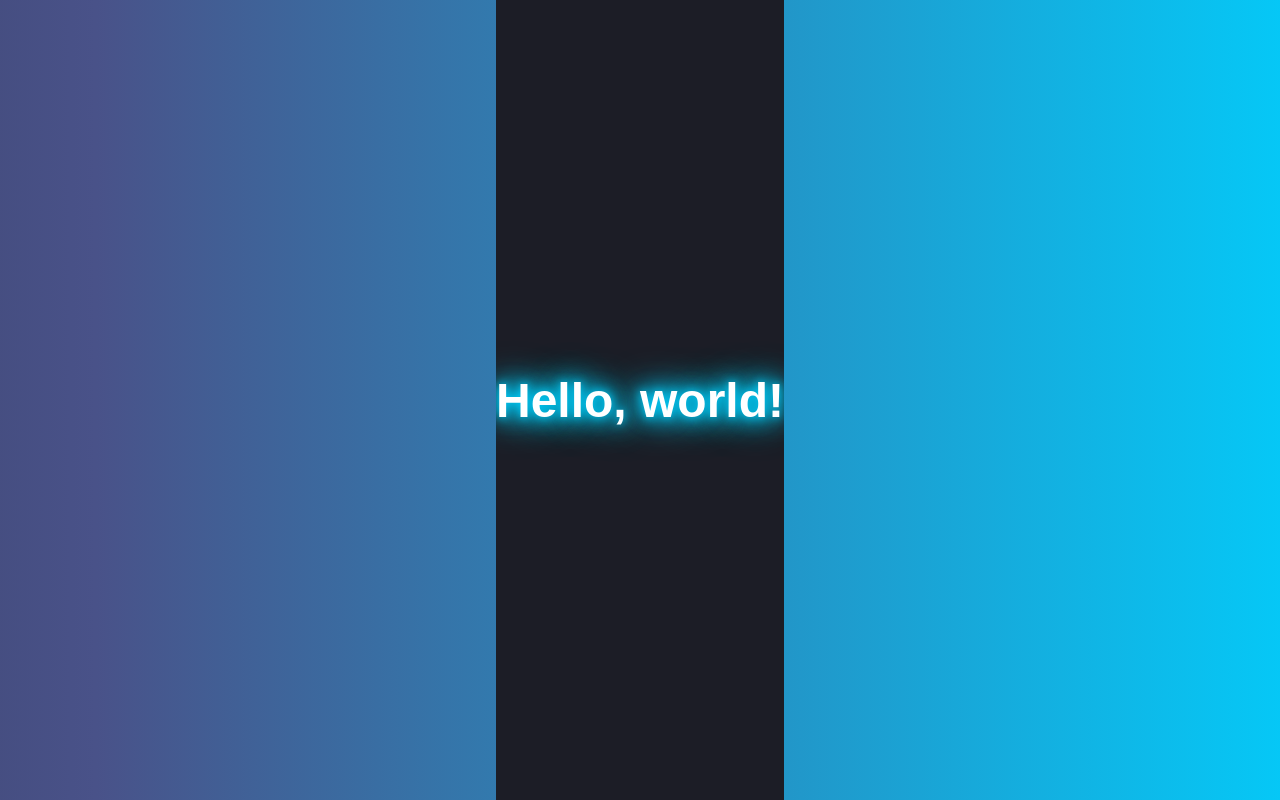
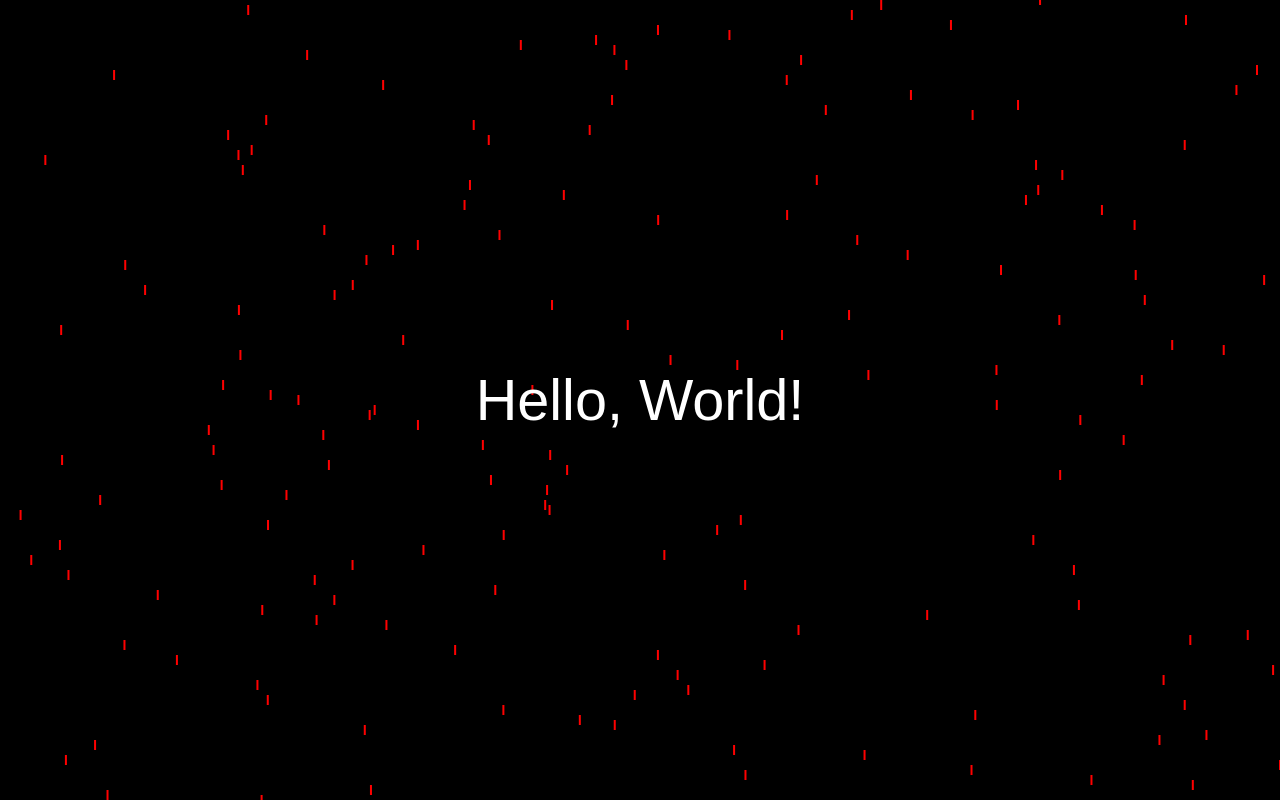
Before and after one commit to enflam3/enflam3.github.io, a plain HTML site: page index.html in a window 1280 px wide. Drawn offline with Linux system fonts and the light colour scheme.

Commit message:
second attempt

```diff
--- a/index.html
+++ b/index.html
@@ -1,55 +1,108 @@
 <!DOCTYPE html>
 <html>
 <head>
-  <title>Animated Background</title>
+    <title>Hello, World!</title>
     <style>
-    body, html {
-      height: 100%;
+        body {
+            background-color: #000;
+            overflow: hidden;
             margin: 0;
-      font-family: Arial, sans-serif;
-      display: flex;
-      align-items: center;
-      justify-content: center;
-      background: #1c1d26;
-      overflow: hidden;
+            padding: 0;
         }
 
-    body::after {
-      content: '';
+        #canvas {
             position: absolute;
             top: 0;
             left: 0;
             width: 100%;
             height: 100%;
-      background: linear-gradient(90deg, #1c1d26, #495289, #00d1ff);
-      background-size: 200%;
             z-index: -1;
-      animation: gradient 15s ease infinite;
         }
 
-    @keyframes gradient {
+        #hello {
+            position: absolute;
+            top: 50%;
+            left: 50%;
+            transform: translate(-50%, -50%);
+            color: #fff;
+            font-family: Arial, sans-serif;
+            font-size: 48px;
+            animation: pulse 2s infinite;
+        }
+
+        @keyframes pulse {
             0% {
-        background-position: 0%;
+                transform: translate(-50%, -50%) scale(1);
             }
             50% {
-        background-position: 100%;
+                transform: translate(-50%, -50%) scale(1.2);
             }
             100% {
-        background-position: 0%;
+                transform: translate(-50%, -50%) scale(1);
             }
-    }
-
-    .content {
-      color: white;
-      font-size: 3em;
-      font-weight: bold;
-      text-shadow: 0 0 10px #00d1ff, 0 0 20px #00d1ff, 0 0 30px #00d1ff, 0 0 40px #00d1ff;
         }
     </style>
 </head>
 <body>
-  <div class="content">
-    Hello, world!
-  </div>
+    <canvas id="canvas"></canvas>
+    <div id="hello">Hello, World!</div>
+
+    <script>
+        // Set up the canvas
+        var canvas = document.getElementById('canvas');
+        var ctx = canvas.getContext('2d');
+        canvas.width = window.innerWidth;
+        canvas.height = window.innerHeight;
+
+        // Create an array to store the lasers
+        var lasers = [];
+
+        // Function to create a laser
+        function createLaser() {
+            var laser = {
+                x: Math.random() * canvas.width,   // Random x position
+                y: canvas.height,                   // Start at the bottom of the canvas
+                width: 2,
+                height: 10,
+                color: '#ff0000',
+                speed: 5                             // Speed of the laser
+            };
+            lasers.push(laser);
+        }
+
+        // Function to update the lasers
+        function updateLasers() {
+            for (var i = 0; i < lasers.length; i++) {
+                var laser = lasers[i];
+                laser.y -= laser.speed;    // Move the laser up
+                if (laser.y + laser.height < 0) {
+                    // Remove the laser from the array if it goes offscreen
+                    lasers.splice(i, 1);
+                    i--;
+                }
+            }
+        }
+
+        // Function to draw the lasers
+        function drawLasers() {
+            for (var i = 0; i < lasers.length; i++) {
+                var laser = lasers[i];
+                ctx.fillStyle = laser.color;
+                ctx.fillRect(laser.x, laser.y, laser.width, laser.height);
+            }
+        }
+
+        // Function to update the canvas
+        function updateCanvas() {
+            ctx.clearRect(0, 0, canvas.width, canvas.height);  // Clear the canvas
+            createLaser();                                      // Create a new laser
+            updateLasers();                                     // Update the lasers
+            drawLasers();                                       // Draw the lasers
+            requestAnimationFrame(updateCanvas);                // Call updateCanvas() again
+        }
+
+        // Start the animation
+        updateCanvas();
+    </script>
 </body>
 </html>
```
Lines whose indentation alone changed are shown as unchanged.
